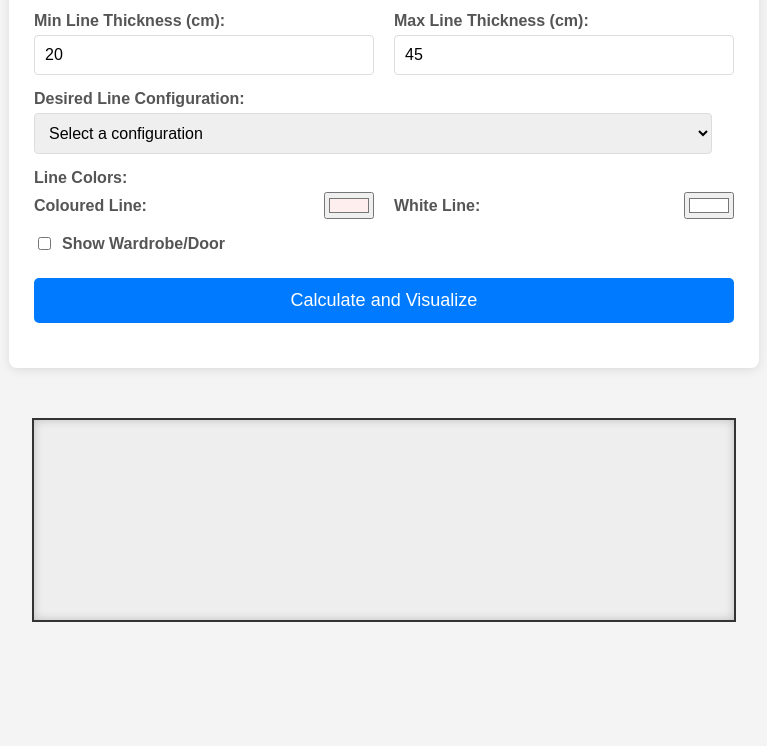
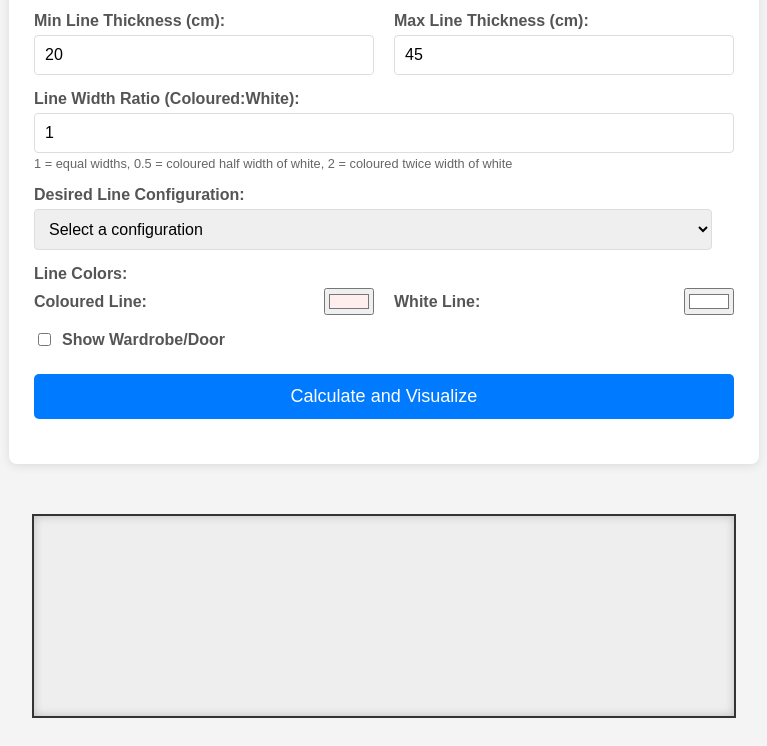
Before and after one commit to oestoer/wall, a plain HTML site: page index.html in a window 1280 px wide. Shown: the part 197-943 px from the top of the page, without its empty margins (256-1023 px from the left). Before the commit the page ends 847 px from the top, so only its background shows below. Drawn offline with Linux system fonts and the light colour scheme.

Commit message:
Add line width ratio input and updating line thickness calculations

```diff
--- a/index.html
+++ b/index.html
@@ -133,6 +133,14 @@
         </div>
 
         <div class="input-group">
+            <label for="lineRatio">Line Width Ratio (Coloured:White):</label>
+            <input type="number" id="lineRatio" value="1" min="0.5" max="3" step="0.5" onchange="updateLineConfigOptions(); calculateAndVisualize()">
+            <div style="font-size: 0.8em; color: #666; margin-top: 3px;">
+                1 = equal widths, 0.5 = coloured half width of white, 2 = coloured twice width of white
+            </div>
+        </div>
+
+        <div class="input-group">
             <label for="lineConfig">Desired Line Configuration:</label>
             <select id="lineConfig" onchange="calculateAndVisualize()">
                 <option value="">Select a configuration</option>
@@ -235,6 +243,7 @@
             const wallLengthCm = parseFloat(document.getElementById('wallLength').value);
             const minThickness = parseFloat(document.getElementById('minThickness').value) || 20;
             const maxThickness = parseFloat(document.getElementById('maxThickness').value) || 45;
+            const lineRatio = parseFloat(document.getElementById('lineRatio').value) || 1;
             const lineConfigSelect = document.getElementById('lineConfig');
             const currentValue = lineConfigSelect.value;
 
@@ -251,16 +260,28 @@
             for (let n = 1; n <= 15; n++) { // n from 1 to 15 (reasonable range)
                 const colored = n + 1;
                 const white = n;
-                const totalLines = colored + white;
-                const lineThickness = wallLengthCm / totalLines;
 
-                // Check if this configuration produces a valid thickness
-                if (lineThickness >= minThickness && lineThickness <= maxThickness) {
+                // Calculate line widths based on ratio
+                // Let w_white = white line width, w_colored = colored line width
+                // w_colored = ratio * w_white
+                // Total width = colored * w_colored + white * w_white
+                // Total width = colored * ratio * w_white + white * w_white
+                // Total width = w_white * (colored * ratio + white)
+                // w_white = wallLength / (colored * ratio + white)
+                // w_colored = ratio * w_white
+
+                const whiteLineWidth = wallLengthCm / (colored * lineRatio + white);
+                const coloredLineWidth = lineRatio * whiteLineWidth;
+
+                // Check if both line widths are within acceptable range
+                if (whiteLineWidth >= minThickness && whiteLineWidth <= maxThickness &&
+                    coloredLineWidth >= minThickness && coloredLineWidth <= maxThickness) {
                     validOptions.push({
                         colored: colored,
                         white: white,
-                        thickness: lineThickness,
-                        total: totalLines
+                        whiteLineWidth: whiteLineWidth,
+                        coloredLineWidth: coloredLineWidth,
+                        total: colored + white
                     });
                 }
             }
@@ -275,7 +296,13 @@
             validOptions.forEach(option => {
                 const optionElement = document.createElement('option');
                 optionElement.value = `${option.colored},${option.white}`;
-                optionElement.textContent = `${option.colored} Coloured, ${option.white} White (${option.thickness.toFixed(1)}cm thick)`;
+
+                // Display different format based on whether ratio is 1 or not
+                if (lineRatio === 1) {
+                    optionElement.textContent = `${option.colored} Coloured, ${option.white} White (${option.whiteLineWidth.toFixed(1)}cm thick)`;
+                } else {
+                    optionElement.textContent = `${option.colored} Coloured (${option.coloredLineWidth.toFixed(1)}cm), ${option.white} White (${option.whiteLineWidth.toFixed(1)}cm)`;
+                }
                 lineConfigSelect.appendChild(optionElement);
             });
 
@@ -292,6 +319,7 @@
             const wallLengthCm = parseFloat(document.getElementById('wallLength').value);
             const wallHeightCm = parseFloat(document.getElementById('wallHeight').value);
             const lineConfigValue = document.getElementById('lineConfig').value;
+            const lineRatio = parseFloat(document.getElementById('lineRatio').value) || 1;
             const resultDiv = document.getElementById('result');
             const wallContainer = document.getElementById('wall-container');
 
@@ -317,24 +345,34 @@
             const numColoured = parseInt(numColouredStr);
             const numWhite = parseInt(numWhiteStr);
 
-            // Calculation based on the previous logic (lines of equal width)
-            // L = n_c * w + n_w * w = (n_c + n_w) * w
-            const totalLines = numColoured + numWhite;
-            const lineColorCount = (numColoured + numWhite); // Total sections (coloured and white lines)
-            const lineThicknessCm = wallLengthCm / lineColorCount;
+            // Calculate line widths based on ratio
+            // w_white = wallLength / (numColoured * ratio + numWhite)
+            // w_colored = ratio * w_white
+            const whiteLineWidth = wallLengthCm / (numColoured * lineRatio + numWhite);
+            const coloredLineWidth = lineRatio * whiteLineWidth;
 
             // Get the configured thickness range
             const minThickness = parseFloat(document.getElementById('minThickness').value) || 20;
             const maxThickness = parseFloat(document.getElementById('maxThickness').value) || 45;
 
-            // Check if the thickness is within the acceptable range
-            if (lineThicknessCm < minThickness || lineThicknessCm > maxThickness) {
-                resultDiv.textContent = `Calculated line thickness: ${lineThicknessCm.toFixed(2)} cm. This is outside the allowed range (${minThickness}cm - ${maxThickness}cm). Please choose another configuration.`;
+            // Check if both line widths are within the acceptable range
+            if (whiteLineWidth < minThickness || whiteLineWidth > maxThickness ||
+                coloredLineWidth < minThickness || coloredLineWidth > maxThickness) {
+                if (lineRatio === 1) {
+                    resultDiv.textContent = `Calculated line thickness: ${whiteLineWidth.toFixed(2)} cm. This is outside the allowed range (${minThickness}cm - ${maxThickness}cm). Please choose another configuration.`;
+                } else {
+                    resultDiv.textContent = `Calculated line thickness: Coloured ${coloredLineWidth.toFixed(2)}cm, White ${whiteLineWidth.toFixed(2)}cm. One or both are outside the allowed range (${minThickness}cm - ${maxThickness}cm). Please choose another configuration.`;
+                }
                 wallContainer.innerHTML = '';
                 return;
             }
 
-            resultDiv.textContent = `For a wall of ${wallLengthCm.toFixed(2)}cm × ${wallHeightCm.toFixed(2)}cm with ${numColoured} coloured and ${numWhite} white lines, each line will be approximately ${lineThicknessCm.toFixed(2)} cm thick.`;
+            // Display result based on whether ratio is 1 or not
+            if (lineRatio === 1) {
+                resultDiv.textContent = `For a wall of ${wallLengthCm.toFixed(2)}cm × ${wallHeightCm.toFixed(2)}cm with ${numColoured} coloured and ${numWhite} white lines, each line will be approximately ${whiteLineWidth.toFixed(2)} cm thick.`;
+            } else {
+                resultDiv.textContent = `For a wall of ${wallLengthCm.toFixed(2)}cm × ${wallHeightCm.toFixed(2)}cm with ${numColoured} coloured and ${numWhite} white lines, coloured lines will be ${coloredLineWidth.toFixed(2)} cm thick and white lines will be ${whiteLineWidth.toFixed(2)} cm thick.`;
+            }
 
             // Visualize the lines
             wallContainer.innerHTML = ''; // Clear previous lines
@@ -350,8 +388,9 @@
             const visualHeight = Math.min(wallHeightCm / 2, maxHeight);
             wallContainer.style.height = `${visualHeight}px`;
 
-            // Calculate percentage width for visualization
-            const lineThicknessPercentage = (lineThicknessCm / wallLengthCm) * 100;
+            // Calculate percentage widths for visualization
+            const coloredLineWidthPercentage = (coloredLineWidth / wallLengthCm) * 100;
+            const whiteLineWidthPercentage = (whiteLineWidth / wallLengthCm) * 100;
 
             // Get the selected colors
             const colouredColor = document.getElementById('mainColor').value;
@@ -361,15 +400,15 @@
                 const lineDiv = document.createElement('div');
                 lineDiv.classList.add('line');
 
-                // Apply the selected colors directly using style
+                // Apply the selected colors and widths based on line type
                 if (i % 2 === 0) { // Even index is coloured
                     lineDiv.style.backgroundColor = colouredColor;
+                    lineDiv.style.flexBasis = `${coloredLineWidthPercentage}%`;
                 } else { // Odd index is white
                     lineDiv.style.backgroundColor = whiteColor;
+                    lineDiv.style.flexBasis = `${whiteLineWidthPercentage}%`;
                 }
 
-                // Set width using flex-basis to ensure accurate proportional display
-                lineDiv.style.flexBasis = `${lineThicknessPercentage}%`;
                 wallContainer.appendChild(lineDiv);
             }
 
```
